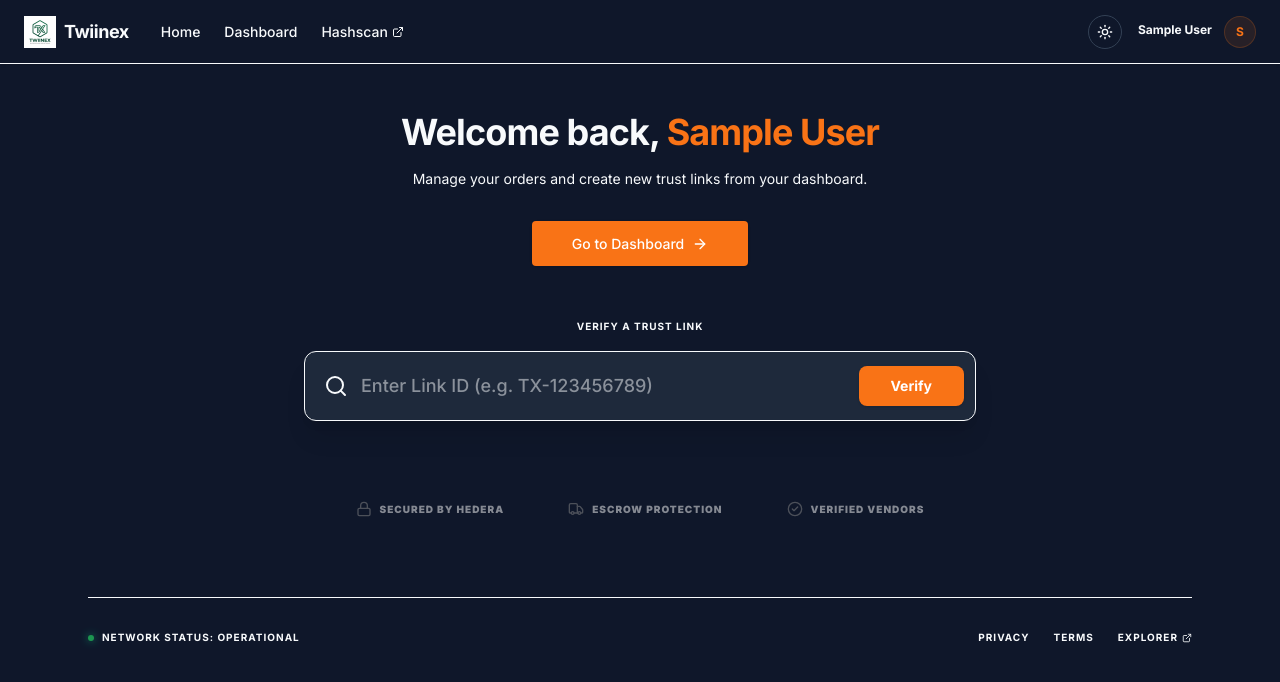
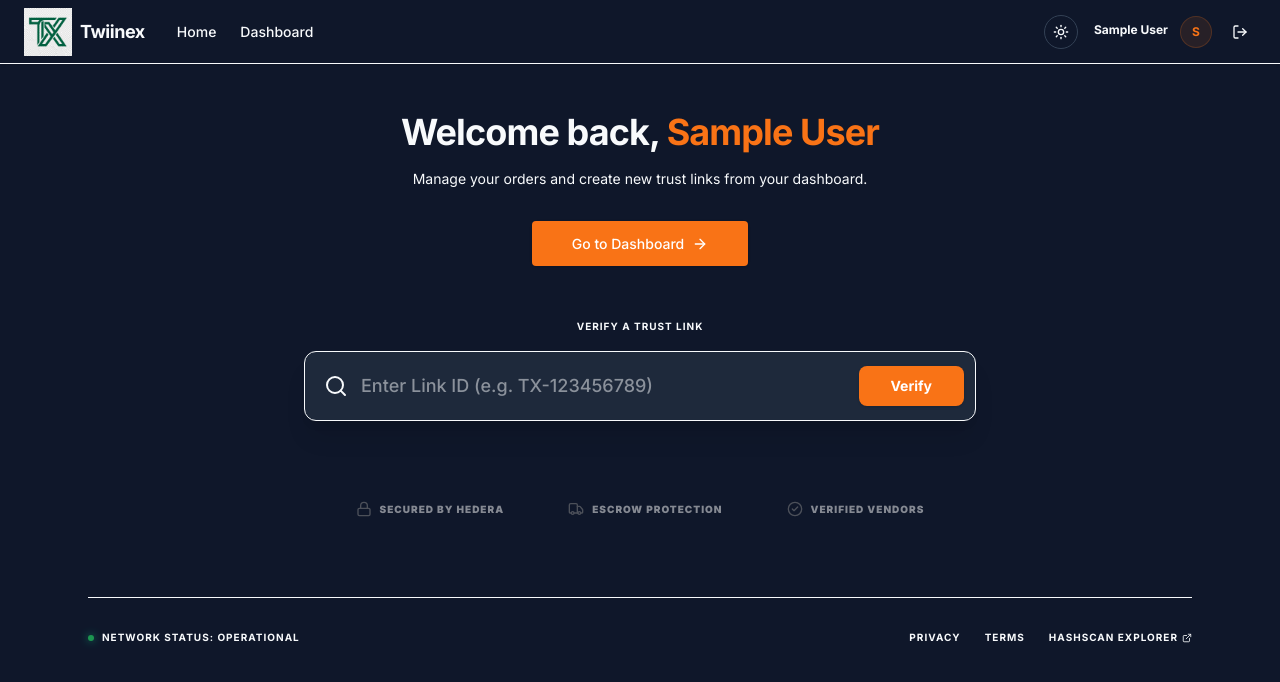
Before and after one commit to Twiineenock/Twiinex-V2, a React (Vite) app in the folder twiinex-v2-client/: page / in a window 1280 px wide. Shown: the top 682 px of the page. Built offline with nearby package versions, Linux system fonts and the light colour scheme; no server answers; sample sign-in values are in the browser's storage.

Commit message:
feat: refine logo (clean TX, transparent), move hashscan to footer, and move logout to header

```diff
--- a/twiinex-v2-client/src/components/Header.tsx
+++ b/twiinex-v2-client/src/components/Header.tsx
@@ -1,6 +1,6 @@
 import { useState, useEffect } from 'react';
 import { Link } from 'react-router-dom';
-import { Sun, Moon, ExternalLink } from 'lucide-react';
+import { Sun, Moon, LogOut } from 'lucide-react';
 import logo from '../assets/logo.png';
 
 
@@ -30,28 +30,24 @@ const Header = () => {
     setTheme(prev => prev === 'light' ? 'dark' : 'light');
   };
 
-  /*
   const handleLogout = () => {
     localStorage.removeItem('twiinex_user');
     setUser(null);
     window.location.href = '/';
   };
-  */
+
 
   return (
     <header className="h-[64px] border-b border-border-color bg-primary-bg sticky top-0 z-50 flex items-center justify-between px-6 shadow-sm">
       <div className="flex items-center gap-8">
         <Link to="/" className="flex items-center gap-2 hover:opacity-80 transition-opacity">
-          <img src={logo} alt="Twiinex Logo" className="w-8 h-8 object-contain" />
+          <img src={logo} alt="Twiinex Logo" className="w-12 h-12 object-contain" />
           <span className="font-bold text-lg tracking-tight">Twiinex</span>
         </Link>
 
         <nav className="hidden md:flex items-center gap-6 text-sm font-medium">
           <Link to="/" className="text-text-secondary hover:text-brand">Home</Link>
           {user && <Link to="/dashboard" className="text-text-secondary hover:text-brand">Dashboard</Link>}
-          <a href="https://hashscan.io/testnet" target="_blank" rel="noopener noreferrer" className="text-text-secondary hover:text-brand flex items-center gap-1">
-            Hashscan <ExternalLink className="w-3 h-3" />
-          </a>
         </nav>
       </div>
 
@@ -73,6 +69,13 @@ const Header = () => {
             <Link to="/dashboard" className="w-8 h-8 rounded-full bg-brand/10 border border-brand/20 flex items-center justify-center group hover:bg-brand/20 transition-all">
               <span className="text-brand text-xs font-bold uppercase">{user.name?.charAt(0)}</span>
             </Link>
+            <button
+              onClick={handleLogout}
+              className="p-2 text-text-muted hover:text-brand transition-colors"
+              title="Logout"
+            >
+              <LogOut className="w-4 h-4" />
+            </button>
           </div>
         ) : (
           <Link to="/login" className="btn-primary text-sm px-4">
--- a/twiinex-v2-client/src/pages/LandingPage.tsx
+++ b/twiinex-v2-client/src/pages/LandingPage.tsx
@@ -147,8 +147,8 @@ const LandingPage = () => {
         <div className="flex items-center gap-6">
           <a href="#" className="hover:text-brand transition-colors">Privacy</a>
           <a href="#" className="hover:text-brand transition-colors">Terms</a>
-          <a href="https://hashscan.io" target="_blank" className="flex items-center gap-1 hover:text-brand transition-colors">
-            Explorer <ExternalLink className="w-2.5 h-2.5" />
+          <a href="https://hashscan.io/testnet" target="_blank" rel="noopener noreferrer" className="flex items-center gap-1 hover:text-brand transition-colors">
+            Hashscan Explorer <ExternalLink className="w-2.5 h-2.5" />
           </a>
         </div>
       </div>
--- a/twiinex-v2-client/src/pages/VendorDashboard.tsx
+++ b/twiinex-v2-client/src/pages/VendorDashboard.tsx
@@ -1,6 +1,6 @@
 import { useState, useEffect, useRef } from 'react';
 import { Link } from 'react-router-dom';
-import { Plus, Copy, Clock, ShieldCheck, DollarSign, CheckCircle2, X, Camera, Image as ImageIcon, MessageSquare, LogOut, ChevronRight, User, Truck } from 'lucide-react';
+import { Plus, Copy, Clock, ShieldCheck, DollarSign, CheckCircle2, X, Camera, Image as ImageIcon, MessageSquare, ChevronRight, User, Truck } from 'lucide-react';
 import { motion, AnimatePresence } from 'framer-motion';
 import { createEscrow, getTransactions, updateTransactionStatus } from '../api/escrow';
 
@@ -144,15 +144,6 @@ const VendorDashboard = () => {
           </div>
 
           <div className="flex gap-3">
-            <button
-              onClick={() => {
-                localStorage.removeItem('twiinex_user');
-                window.location.href = '/login';
-              }}
-              className="btn-outline text-xs px-4 flex items-center gap-2"
-            >
-              <LogOut className="w-3.5 h-3.5" /> Logout
-            </button>
             <button
               onClick={() => {
                 setCreatedLinkId(null);
```
Also changed, not shown: twiinex-v2-client/src/assets/logo.png.
